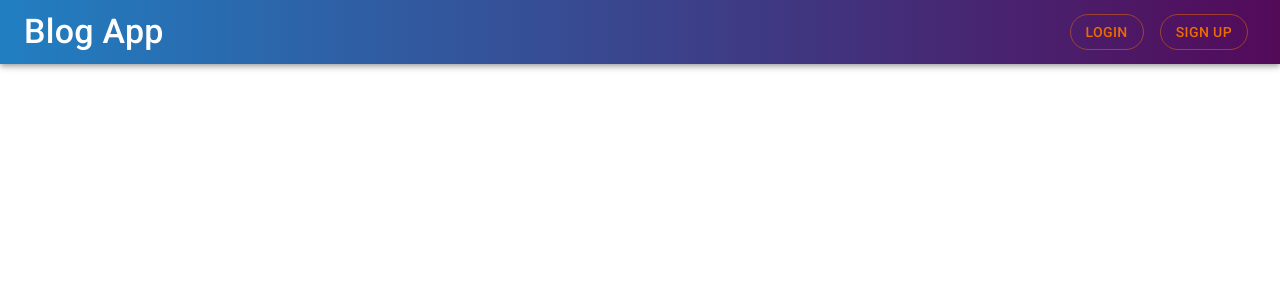
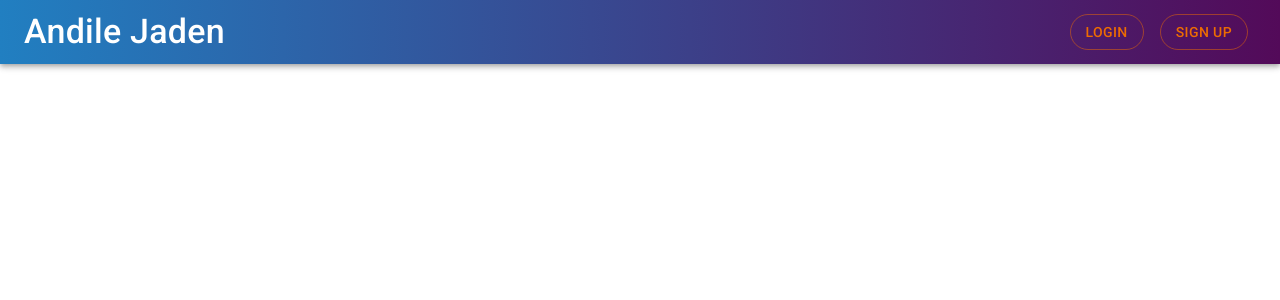
Before and after one commit to xeroxzen/My-Official-Blog-Built-Using-The-MERN-Stack, a React (Create React App) app in the folder client/: page /my-post/1 in a window 1280 px wide. Shown: the top 300 px of the page. Built offline with nearby package versions, Linux system fonts and the light colour scheme.

Commit message:
Refactoring... Name change

```diff
--- a/client/src/components/Header.js
+++ b/client/src/components/Header.js
@@ -32,7 +32,7 @@ const Header = () => {
     >
       <Toolbar>
         <Typography className={classes.font} variant="h4">
-          Blog App
+          Andile Jaden
         </Typography>
         {isAuthenticated && (
           <Box display="flex" marginLeft="auto" marginRight="auto">
```
